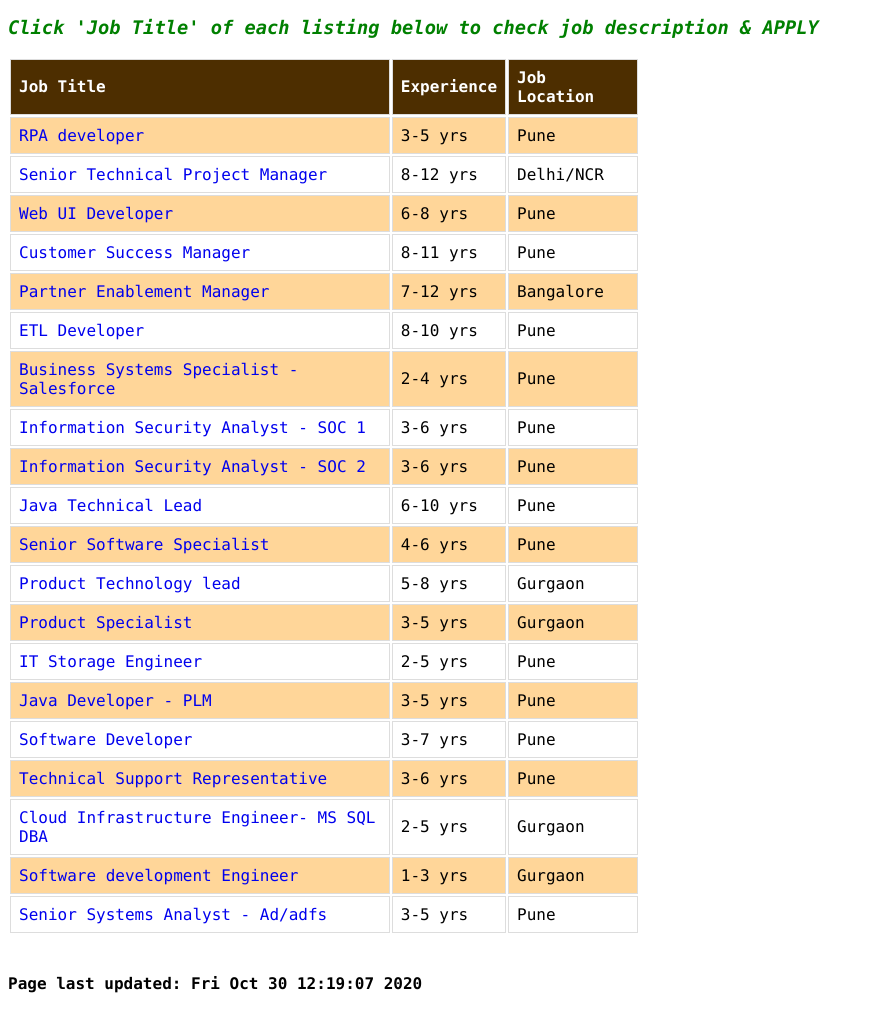
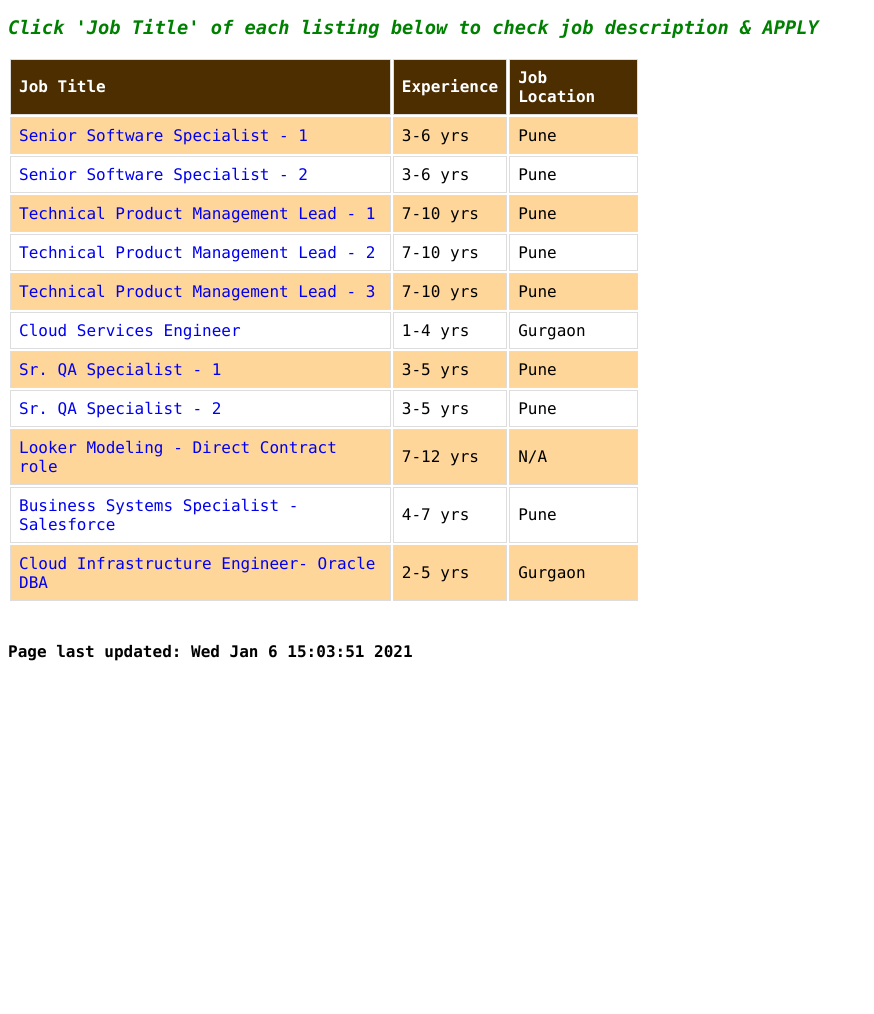
Before and after one commit to phamitus/phamitus.github.io, a plain HTML site: page ptcjobs/index.html in a window 1280 px wide. Shown: the part 51-1065 px from the top of the page, without its empty margins (0-874 px from the left). After the commit the page ends 800 px from the top, so only its background shows below. Drawn offline with Linux system fonts and the light colour scheme.

Commit message:
New Jobs - 6-Jan-21

```diff
--- a/ptcjobs/index.html
+++ b/ptcjobs/index.html
@@ -13,107 +13,62 @@
     <th>Job Location</th>
   </tr>
 <tr>
-<td><a href="https://ptc-software.referralrecruit.com/referral/jobapply?jobId=291020001787&xid=28644544b8yuhN" target="_blank">RPA developer</a></td>
+<td><a href="https://ptc-software.referralrecruit.com/referral/jobapply?jobId=050121000746&xid=28644544b8yuhN" target="_blank">Senior Software Specialist - 1</a></td>
+<td>3-6 yrs</td>
+<td>Pune</td>
+</tr>
+<tr>
+<td><a href="https://ptc-software.referralrecruit.com/referral/jobapply?jobId=050121000745&xid=28644544b8yuhN" target="_blank">Senior Software Specialist - 2</a></td>
+<td>3-6 yrs</td>
+<td>Pune</td>
+</tr>
+<tr>
+<td><a href="https://ptc-software.referralrecruit.com/referral/jobapply?jobId=040121000527&xid=28644544b8yuhN" target="_blank">Technical Product Management Lead - 1</a></td>
+<td>7-10 yrs</td>
+<td>Pune</td>
+</tr>
+<tr>
+<td><a href="https://ptc-software.referralrecruit.com/referral/jobapply?jobId=040121000526&xid=28644544b8yuhN" target="_blank">Technical Product Management Lead - 2</a></td>
+<td>7-10 yrs</td>
+<td>Pune</td>
+</tr>
+<tr>
+<td><a href="https://ptc-software.referralrecruit.com/referral/jobapply?jobId=040121000492&xid=28644544b8yuhN" target="_blank">Technical Product Management Lead - 3</a></td>
+<td>7-10 yrs</td>
+<td>Pune</td>
+</tr>
+<tr>
+<td><a href="https://ptc-software.referralrecruit.com/referral/jobapply?jobId=161220000771&xid=28644544b8yuhN" target="_blank">Cloud Services Engineer</a></td>
+<td>1-4 yrs</td>
+<td>Gurgaon</td>
+</tr>
+<tr>
+<td><a href="https://ptc-software.referralrecruit.com/referral/jobapply?jobId=221220000946&xid=28644544b8yuhN" target="_blank">Sr. QA Specialist - 1</a></td>
 <td>3-5 yrs</td>
 <td>Pune</td>
 </tr>
 <tr>
-<td><a href="https://ptc-software.referralrecruit.com/referral/jobapply?jobId=141020001265&xid=28644544b8yuhN" target="_blank">Senior Technical Project Manager</a></td>
-<td>8-12 yrs</td>
-<td>Delhi/NCR</td>
-</tr>
-<tr>
-<td><a href="https://ptc-software.referralrecruit.com/referral/jobapply?jobId=240920003590&xid=28644544b8yuhN" target="_blank">Web UI Developer</a></td>
-<td>6-8 yrs</td>
-<td>Pune</td>
-</tr>
-<tr>
-<td><a href="https://ptc-software.referralrecruit.com/referral/jobapply?jobId=211020003928&xid=28644544b8yuhN" target="_blank">Customer Success Manager</a></td>
-<td>8-11 yrs</td>
-<td>Pune</td>
-</tr>
-<tr>
-<td><a href="https://ptc-software.referralrecruit.com/referral/jobapply?jobId=281020002827&xid=28644544b8yuhN" target="_blank">Partner Enablement Manager</a></td>
-<td>7-12 yrs</td>
-<td>Bangalore</td>
-</tr>
-<tr>
-<td><a href="https://ptc-software.referralrecruit.com/referral/jobapply?jobId=240920001323&xid=28644544b8yuhN" target="_blank">ETL Developer</a></td>
-<td>8-10 yrs</td>
-<td>Pune</td>
-</tr>
-<tr>
-<td><a href="https://ptc-software.referralrecruit.com/referral/jobapply?jobId=281020002766&xid=28644544b8yuhN" target="_blank">Business Systems Specialist - Salesforce</a></td>
-<td>2-4 yrs</td>
-<td>Pune</td>
-</tr>
-<tr>
-<td><a href="https://ptc-software.referralrecruit.com/referral/jobapply?jobId=271020005061&xid=28644544b8yuhN" target="_blank">Information Security Analyst - SOC 1</a></td>
-<td>3-6 yrs</td>
-<td>Pune</td>
-</tr>
-<tr>
-<td><a href="https://ptc-software.referralrecruit.com/referral/jobapply?jobId=261020000262&xid=28644544b8yuhN" target="_blank">Information Security Analyst - SOC 2</a></td>
-<td>3-6 yrs</td>
-<td>Pune</td>
-</tr>
-<tr>
-<td><a href="https://ptc-software.referralrecruit.com/referral/jobapply?jobId=271020001343&xid=28644544b8yuhN" target="_blank">Java Technical Lead</a></td>
-<td>6-10 yrs</td>
-<td>Pune</td>
-</tr>
-<tr>
-<td><a href="https://ptc-software.referralrecruit.com/referral/jobapply?jobId=221020004658&xid=28644544b8yuhN" target="_blank">Senior Software Specialist</a></td>
-<td>4-6 yrs</td>
-<td>Pune</td>
-</tr>
-<tr>
-<td><a href="https://ptc-software.referralrecruit.com/referral/jobapply?jobId=221020002253&xid=28644544b8yuhN" target="_blank">Product Technology lead</a></td>
-<td>5-8 yrs</td>
-<td>Gurgaon</td>
-</tr>
-<tr>
-<td><a href="https://ptc-software.referralrecruit.com/referral/jobapply?jobId=221020001626&xid=28644544b8yuhN" target="_blank">Product Specialist</a></td>
-<td>3-5 yrs</td>
-<td>Gurgaon</td>
-</tr>
-<tr>
-<td><a href="https://ptc-software.referralrecruit.com/referral/jobapply?jobId=221020001043&xid=28644544b8yuhN" target="_blank">IT Storage Engineer</a></td>
-<td>2-5 yrs</td>
-<td>Pune</td>
-</tr>
-<tr>
-<td><a href="https://ptc-software.referralrecruit.com/referral/jobapply?jobId=191020004357&xid=28644544b8yuhN" target="_blank">Java Developer - PLM</a></td>
+<td><a href="https://ptc-software.referralrecruit.com/referral/jobapply?jobId=221220000945&xid=28644544b8yuhN" target="_blank">Sr. QA Specialist - 2</a></td>
 <td>3-5 yrs</td>
 <td>Pune</td>
 </tr>
 <tr>
-<td><a href="https://ptc-software.referralrecruit.com/referral/jobapply?jobId=151020002062&xid=28644544b8yuhN" target="_blank">Software Developer</a></td>
-<td>3-7 yrs</td>
+<td><a href="https://ptc-software.referralrecruit.com/referral/jobapply?jobId=141220004574&xid=28644544b8yuhN" target="_blank">Looker Modeling - Direct Contract role</a></td>
+<td>7-12 yrs</td>
+<td>N/A</td>
+</tr>
+<tr>
+<td><a href="https://ptc-software.referralrecruit.com/referral/jobapply?jobId=131220000629&xid=28644544b8yuhN" target="_blank">Business Systems Specialist - Salesforce</a></td>
+<td>4-7 yrs</td>
 <td>Pune</td>
 </tr>
 <tr>
-<td><a href="https://ptc-software.referralrecruit.com/referral/jobapply?jobId=211020004012&xid=28644544b8yuhN" target="_blank">Technical Support Representative</a></td>
-<td>3-6 yrs</td>
-<td>Pune</td>
-</tr>
-<tr>
-<td><a href="https://ptc-software.referralrecruit.com/referral/jobapply?jobId=191020000314&xid=28644544b8yuhN" target="_blank">Cloud Infrastructure Engineer- MS SQL DBA</a></td>
+<td><a href="https://ptc-software.referralrecruit.com/referral/jobapply?jobId=141220000956&xid=28644544b8yuhN" target="_blank">Cloud Infrastructure Engineer- Oracle DBA</a></td>
 <td>2-5 yrs</td>
 <td>Gurgaon</td>
 </tr>
-<tr>
-<td><a href="https://ptc-software.referralrecruit.com/referral/jobapply?jobId=011020000391&xid=28644544b8yuhN" target="_blank">Software development Engineer</a></td>
-<td>1-3 yrs</td>
-<td>Gurgaon</td>
-</tr>
-<tr>
-<td><a href="https://ptc-software.referralrecruit.com/referral/jobapply?jobId=081020003679&xid=28644544b8yuhN" target="_blank">Senior Systems Analyst - Ad/adfs</a></td>
-<td>3-5 yrs</td>
-<td>Pune</td>
-</tr>
 </table>
 </div>
-<br><h4>Page last updated: Fri Oct 30 12:19:07 2020</h4>
+<br><h4>Page last updated: Wed Jan  6 15:03:51 2021</h4>
 </body>
 </html>
```
Also changed, not shown: ptcjobs/source.txt.
